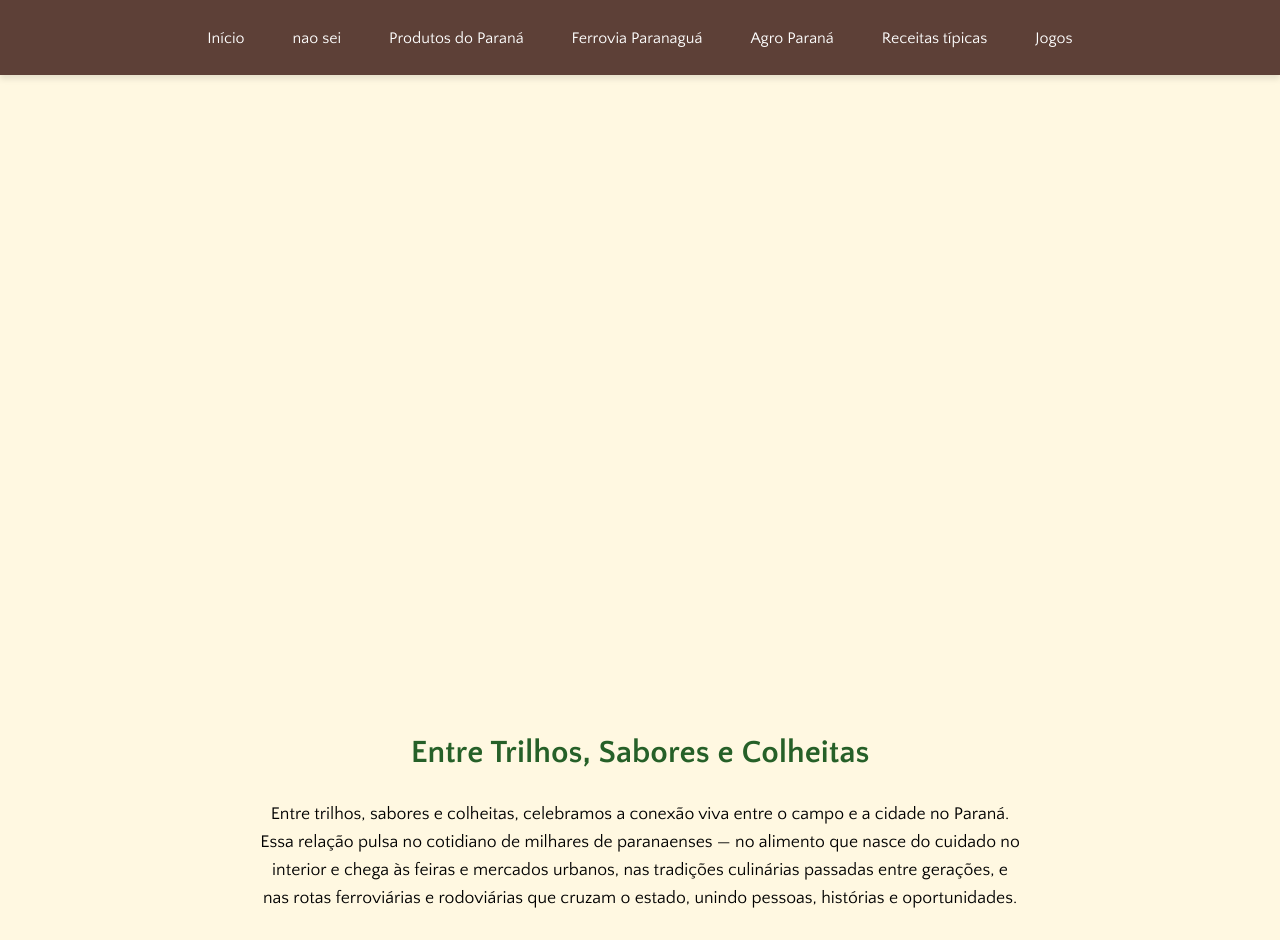
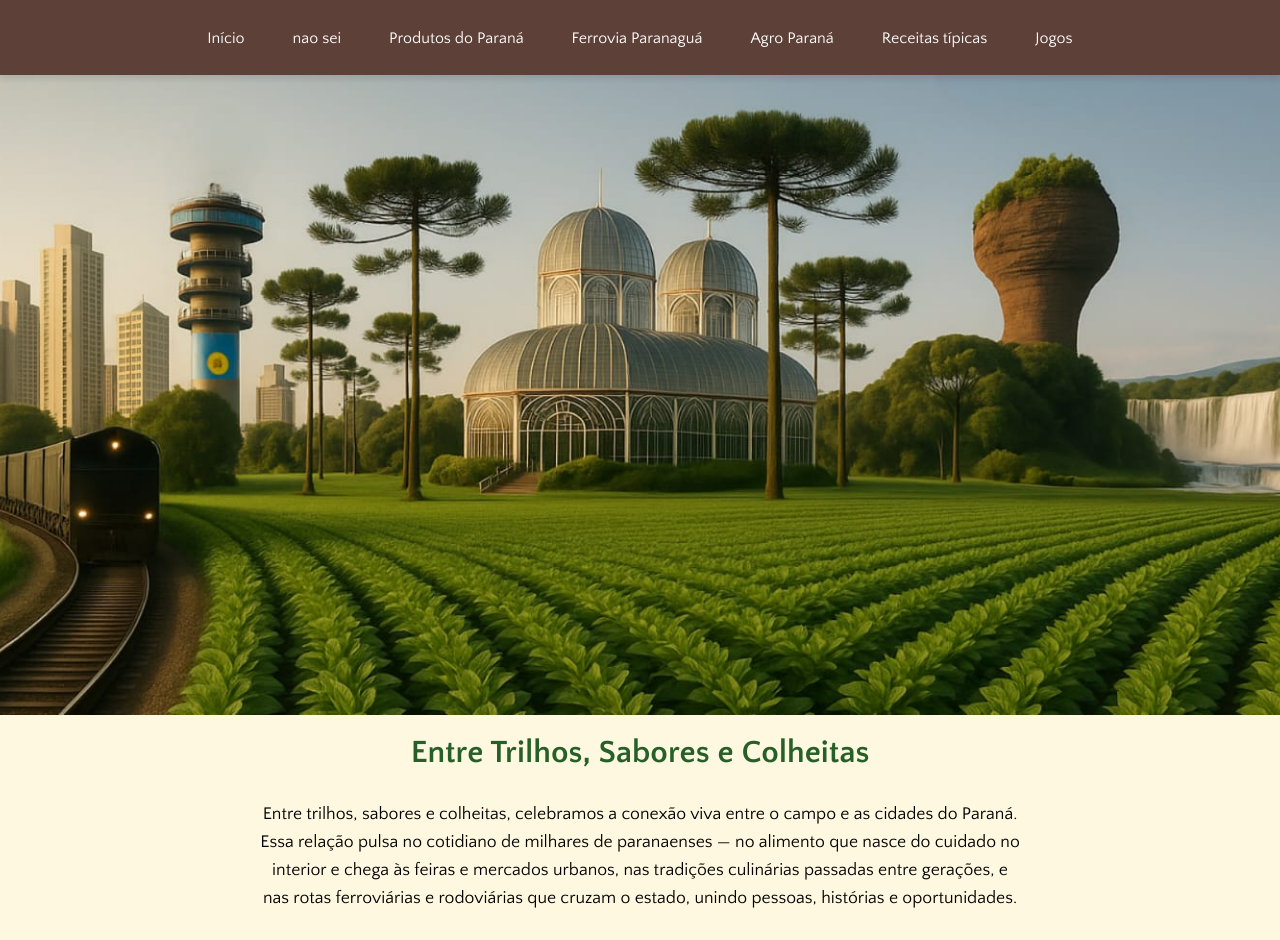
Before and after one commit to sweetyee/Entre-Sabores-e-Trilhos, a plain HTML site: page index.html in a window 1280 px wide. Shown: the top 940 px of the page. Drawn offline with Linux system fonts and the light colour scheme.

Commit message:
adicionando imagem na pag inicial

```diff
--- a/index.html
+++ b/index.html
@@ -37,7 +37,7 @@
     <div class="container-principal">
         <h1>Entre Trilhos, Sabores e Colheitas</h1>
 
-        <p>Entre trilhos, sabores e colheitas, celebramos a conexão viva entre o campo e a cidade no Paraná. Essa
+        <p>Entre trilhos, sabores e colheitas, celebramos a conexão viva entre o campo e as cidades do Paraná. Essa
             relação pulsa no cotidiano de milhares de paranaenses — no alimento que nasce do cuidado no interior e chega
             às feiras e mercados urbanos, nas tradições culinárias passadas entre gerações, e nas rotas ferroviárias e
             rodoviárias que cruzam o estado, unindo pessoas, histórias e oportunidades.</p>
--- a/style.css
+++ b/style.css
@@ -73,7 +73,7 @@ a {
 
 .container-banner {
     height: 80vh;
-    background: url(./img/banner.png) no-repeat center center;
+    background: url(./img./parana.jpeg) no-repeat center center;
     background-size: cover;
     display: flex;
     flex-direction: column;
```
